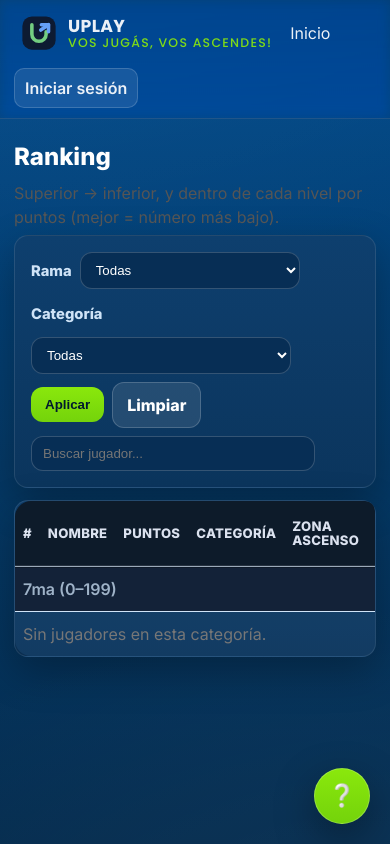
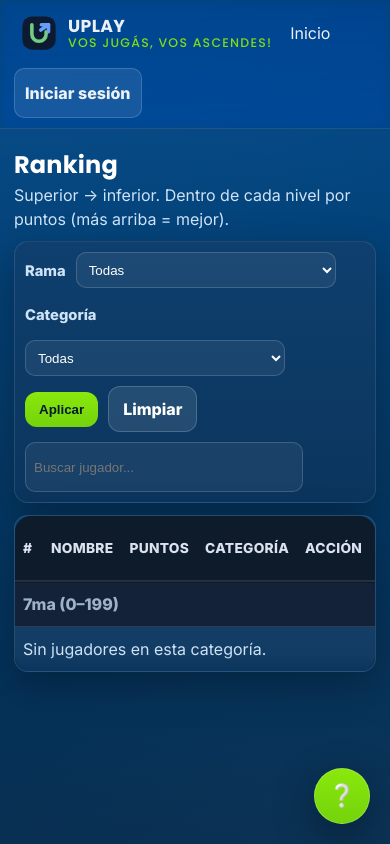
Before and after one commit to academiabogadorap/uplay, a Flask app: page /ranking in a window 390 px wide. Run offline with Flask 3, Linux system fonts and the light colour scheme; some libraries are stand-ins or nearby versions.

Commit message:
UI: ranking pulido (header contrast, zebra, hover neón, separadores sticky, filtros accesibles)

```diff
--- a/templates/ranking.html
+++ b/templates/ranking.html
@@ -1,23 +1,99 @@
 {% extends "base.html" %}
 {% block title %}Ranking{% endblock %}
+
 {% block content %}
-  <h2 style="margin-bottom:6px;">Ranking</h2>
-  <p style="margin:6px 0; color:#555;">Superior → inferior, y dentro de cada nivel por puntos (mejor = número más bajo).</p>
+<style>
+  /* ===== Encabezado compacto ===== */
+  .page-head{
+    display:flex; align-items:flex-end; justify-content:space-between; gap:10px; flex-wrap:wrap;
+    margin: 4px 0 10px;
+  }
+  .page-title{ margin:0; font-family:"Poppins",system-ui; font-weight:800; letter-spacing:.2px; }
+  .page-sub{ margin:0; color:var(--muted,#9fb3c8); }
 
-  <!-- Filtros -->
-  <form method="get" class="card" style="max-width:900px;">
-    <div style="display:flex; gap:8px; align-items:center; flex-wrap:wrap;">
-      <label for="rama"><strong>Rama</strong></label>
-      <select id="rama" name="rama" style="max-width:220px;">
+  /* ===== Filtros ===== */
+  .filters.card{
+    padding:10px; display:flex; gap:10px; align-items:center; flex-wrap:wrap;
+  }
+  .filters label{ font-weight:700; font-size:.92rem; }
+  .filters select, .filters input[type="text"]{
+    height:36px; padding:6px 8px; border-radius:10px;
+    background:rgba(255,255,255,.06); border:1px solid rgba(255,255,255,.16); color:var(--text);
+    max-width:260px;
+  }
+  .filters .spacer{ flex:1; }
+
+  /* ===== Tabla ===== */
+  .table-wrap{
+    --thead-h: 44px;
+    max-height:70vh; overflow:auto; border-radius:12px;
+    mask-image: linear-gradient(to bottom, rgba(0,0,0,1) 90%, rgba(0,0,0,0));
+  }
+  table.rank{
+    width:100%; border-collapse:separate; border-spacing:0; margin:0;
+  }
+  .rank thead th{
+    position:sticky; top:0; z-index:3;
+    background:#0d1b2a; color:#dbe2ef; text-align:left;
+    padding:10px 8px; height:var(--thead-h); line-height:1.1;
+    text-transform:uppercase; letter-spacing:.02em;
+    box-shadow:0 2px 0 rgba(0,0,0,.25);
+    font-size:.86rem;
+  }
+  .rank tbody td{ padding:10px 8px; vertical-align:middle; }
+  .rank tbody tr:not(.cat-sep):hover{ background:rgba(255,255,255,.04); }
+
+  /* Separador de categoría “sticky” debajo del thead */
+  .cat-sep{ position:sticky; top:var(--thead-h); z-index:2; }
+  .cat-sep td{
+    background:#132238; color:#9fb3c8; font-weight:700;
+    border-top:1px solid rgba(255,255,255,.12);
+    border-bottom:1px solid rgba(255,255,255,.12);
+    padding:8px;
+  }
+
+  /* Resaltar jugador actual */
+  .row-highlight{ outline:1px solid rgba(138,232,12,.35); background:rgba(138,232,12,.06); }
+
+  /* Badges & botones */
+  .badge{ display:inline-block; padding:2px 8px; border-radius:999px; background:rgba(255,255,255,.12); border:1px solid rgba(255,255,255,.18); font-size:.8rem; }
+  .badge-ok{ background:#153c2a; border-color:#2a8b5f; }
+
+  .btn{ cursor:pointer; }
+  .btn-ghost{ background:rgba(255,255,255,.10); border:1px solid rgba(255,255,255,.18); }
+  .btn-slim{ height:36px; padding:6px 10px; border-radius:10px; font-weight:700; }
+
+  /* Responsive tweaks */
+  @media (max-width:720px){
+    .rank thead th:nth-child(5),
+    .rank tbody td:nth-child(5),
+    .rank thead th:nth-child(6),
+    .rank tbody td:nth-child(6){
+      display:none; /* ocultamos columnas menos críticas en mobile */
+    }
+    .filters{ padding:8px; }
+  }
+</style>
+
+<div class="page-head">
+  <div>
+    <h2 class="page-title">Ranking</h2>
+    <p class="page-sub">Superior → inferior. Dentro de cada nivel por puntos (más arriba = mejor).</p>
+  </div>
+</div>
+
+<!-- ===== Filtros ===== -->
+<form method="get" class="card filters" role="search" aria-label="Filtros de ranking">
+  <label for="rama">Rama</label>
+  <select id="rama" name="rama">
     <option value="">Todas</option>
     <option value="CABALLEROS" {% if rama_filtro == 'CABALLEROS' %}selected{% endif %}>Caballeros</option>
     <option value="DAMAS" {% if rama_filtro == 'DAMAS' %}selected{% endif %}>Damas</option>
     <option value="MIXTA" {% if rama_filtro == 'MIXTA' %}selected{% endif %}>Mixta</option>
   </select>
 
-      <!-- NUEVO: filtro por categoría (se llena según la rama seleccionada) -->
-      <label for="categoria_id"><strong>Categoría</strong></label>
-      <select id="categoria_id" name="categoria_id" style="max-width:260px;">
+  <label for="categoria_id">Categoría</label>
+  <select id="categoria_id" name="categoria_id">
     <option value="">Todas</option>
     {% for c in categorias_visible %}
       <option value="{{ c.id }}" {% if categoria_id == c.id %}selected{% endif %}>
@@ -30,31 +106,28 @@
   <a href="{{ url_for('ranking') }}" class="btn btn-ghost">Limpiar</a>
 
   <div class="spacer"></div>
-      <input id="searchBox" placeholder="Buscar jugador..." style="max-width:260px;">
-    </div>
+  <input id="searchBox" type="text" placeholder="Buscar jugador..." aria-label="Buscar jugador">
 </form>
 
 {% if grupos and grupos|length > 0 %}
   <div class="card" style="padding:0;">
-      <div class="table-scroll" style="--thead-h: 44px; max-height:70vh; overflow:auto; border-radius:10px;">
-        <table id="rankingTable" style="margin:0;">
+    <div class="table-wrap">
+      <table id="rankingTable" class="rank">
         <thead>
           <tr>
-              <th style="width:44px;">#</th>
+            <th style="width:56px;">#</th>
             <th>Nombre</th>
             <th>Puntos</th>
             <th>Categoría</th>
             <th>Zona ascenso</th>
-              <th>Rivales en nivel superior</th>
-              <th>Acción</th>
+            <th>Rivales sup.</th>
+            <th style="width:140px;">Acción</th>
           </tr>
         </thead>
         <tbody>
           {% for cat, filas in grupos %}
             <tr class="cat-sep">
-                <td colspan="7">
-                  {{ cat.nombre }} ({{ cat.puntos_min }}–{{ cat.puntos_max }})
-                </td>
+              <td colspan="7">{{ cat.nombre }} ({{ cat.puntos_min }}–{{ cat.puntos_max }})</td>
             </tr>
 
             {% if filas and filas|length > 0 %}
@@ -68,24 +141,18 @@
                   <td>
                     {% if zona_ascenso.get(j.id) %}
                       <span class="badge badge-ok">Sí</span>
-                      {% else %}
-                        No
-                      {% endif %}
+                    {% else %}No{% endif %}
                   </td>
                   <td>{{ rivales_count.get(j.id, 0) }}</td>
                   <td>
                     {% if zona_ascenso.get(j.id) and rivales_count.get(j.id, 0) > 0 %}
-                        <a href="{{ url_for('desafios_new', desafiante_id=j.id) }}" class="btn">Desafiar</a>
-                      {% else %}
-                        —
-                      {% endif %}
+                      <a href="{{ url_for('desafios_new', desafiante_id=j.id) }}" class="btn btn-slim">Desafiar</a>
+                    {% else %}—{% endif %}
                   </td>
                 </tr>
               {% endfor %}
             {% else %}
-                <tr>
-                  <td colspan="7" style="color:#777;">Sin jugadores en esta categoría.</td>
-                </tr>
+              <tr><td colspan="7" class="muted">Sin jugadores en esta categoría.</td></tr>
             {% endif %}
           {% endfor %}
         </tbody>
@@ -93,33 +160,8 @@
     </div>
   </div>
 {% else %}
-    <p>No hay jugadores suscriptos (o no hay categorías para la rama/categoría filtrada).</p>
+  <p class="muted">No hay jugadores suscriptos (o no hay categorías para la rama/categoría filtrada).</p>
 {% endif %}
-
-  <style>
-    #rankingTable thead th{
-      position: sticky;
-      top: 0;
-      z-index: 3;
-      background: #0d1b2a;
-      color: #dbe2ef;
-      text-align: left;
-      padding: 10px 8px;
-      height: var(--thead-h);
-      line-height: 1.1;
-      text-transform: uppercase;
-      letter-spacing: .02em;
-      box-shadow: 0 2px 0 rgba(0,0,0,.25);
-    }
-    #rankingTable td{ padding: 10px 8px; }
-    .table-scroll .cat-sep{ position: sticky; top: var(--thead-h); z-index: 2; }
-    .table-scroll .cat-sep td{
-      background: #132238; color: #9fb3c8; font-weight: 600;
-      border-top: 1px solid var(--muted); border-bottom: 1px solid var(--muted);
-      padding: 8px;
-    }
-    #rankingTable tbody tr:not(.cat-sep):hover{ background: rgba(255,255,255,.04); }
-  </style>
 
 <script>
   // Filtro por nombre (cliente)
@@ -130,25 +172,23 @@
 
     box.addEventListener('input', function () {
       const q = this.value.trim().toLowerCase();
-        const rows = table.querySelectorAll('tbody tr');
+      const rows = Array.from(table.querySelectorAll('tbody tr'));
 
-        const rowsArr = Array.from(rows);
-        for (let i = 0; i < rowsArr.length; i++) {
-          const r = rowsArr[i];
+      for (const r of rows) {
         if (r.classList.contains('cat-sep')) { r.style.display = ''; continue; }
         const nameCell = r.querySelector('.col-nombre');
         const visible = !q || (nameCell && nameCell.textContent.toLowerCase().includes(q));
         r.style.display = visible ? '' : 'none';
       }
 
-        // ocultar separadores sin filas visibles debajo
-        for (let i = 0; i < rowsArr.length; i++) {
-          const sep = rowsArr[i];
+      // Ocultar separadores sin filas visibles debajo
+      for (let i = 0; i < rows.length; i++) {
+        const sep = rows[i];
         if (!sep.classList.contains('cat-sep')) continue;
         let hasVisible = false;
-          for (let j = i + 1; j < rowsArr.length; j++) {
-            if (rowsArr[j].classList.contains('cat-sep')) break;
-            if (rowsArr[j].style.display !== 'none') { hasVisible = true; break; }
+        for (let j = i + 1; j < rows.length; j++) {
+          if (rows[j].classList.contains('cat-sep')) break;
+          if (rows[j].style.display !== 'none') { hasVisible = true; break; }
         }
         sep.style.display = hasVisible ? '' : 'none';
       }
@@ -159,184 +199,60 @@
 
 {% block help_content %}
 <style>
-  /* ==== Modal de ayuda compacto con scroll propio (mismo patrón del resto) ==== */
+  /* Ayuda compacta (mismo patrón que ya venimos usando) */
   .help-container{ display:flex; justify-content:center; width:100%; }
   .help-wrap{
-    width: min(800px, 90vw);
-    margin: 0 auto;
-
-    /* Altura reducida + scroll en el contenedor */
-    max-height: 62dvh;
-    max-height: 62vh;   /* fallback */
-    overflow: auto;
-    overscroll-behavior: contain;
-
-    position: relative;
-    background: transparent;
+    width:min(800px, 90vw); margin:0 auto;
+    max-height:62dvh; max-height:62vh; overflow:auto; overscroll-behavior:contain;
+    position:relative; background:transparent;
   }
-
-  /* Header compacto y sticky */
   .help-head{
-    position: sticky; top: 0; z-index: 2;
-    display:flex; align-items:center; gap:6px;
-    padding:6px 6px; margin-bottom:4px;
-    background: var(--bg, rgba(10,12,20,.96));
+    position:sticky; top:0; z-index:2; display:flex; align-items:center; gap:6px;
+    padding:6px 6px; margin-bottom:4px; background:var(--bg, rgba(10,12,20,.96));
     border-bottom:1px solid rgba(255,255,255,.06);
   }
   .help-title{ margin:0; font-size: clamp(.92rem, 2vw, 1.02rem); }
-  .help-sub{   margin:0; color:var(--muted,#98a2b3); font-size: clamp(.78rem, 1.7vw, .88rem); }
-
-  /* Grid */
-  .help-grid{
-    display:grid;
-    grid-template-columns: repeat(auto-fit, minmax(236px, 1fr));
-    gap:8px;
-  }
-
-  /* Cards */
-  .help-card{
-    background: rgba(255,255,255,.04);
-    border:1px solid rgba(255,255,255,.08);
-    border-radius:10px;
-    padding:6px;
-  }
-  .help-card h4{
-    display:flex; align-items:center; gap:6px;
-    margin:0 0 4px;
-    font-size: clamp(.88rem, 1.9vw, .96rem);
-  }
-  .help-card p, .help-card li{
-    margin:3px 0;
-    font-size: clamp(.78rem, 1.6vw, .86rem);
-    line-height:1.3;
-  }
+  .help-sub{ margin:0; color:var(--muted,#98a2b3); font-size: clamp(.78rem, 1.7vw, .88rem); }
+  .help-grid{ display:grid; grid-template-columns: repeat(auto-fit, minmax(236px,1fr)); gap:8px; }
+  .help-card{ background: rgba(255,255,255,.04); border:1px solid rgba(255,255,255,.08); border-radius:10px; padding:6px; }
+  .help-card h4{ display:flex; align-items:center; gap:6px; margin:0 0 4px; font-size: clamp(.88rem, 1.9vw, .96rem); }
+  .help-card p, .help-card li{ margin:3px 0; font-size: clamp(.78rem, 1.6vw, .86rem); line-height:1.3; }
   .help-ul, .help-ol{ padding-left:16px; margin:4px 0; }
-
-  .help-badges { display:flex; gap:6px; flex-wrap:wrap; margin-top:4px; }
+  .help-badges{ display:flex; gap:6px; flex-wrap:wrap; margin-top:4px; }
   .chip{ display:inline-block; padding:2px 7px; border-radius:999px; font-size:.76rem; border:1px solid #2a2f45; background:#1b2138;}
   .chip.ok{ background:#1b3b2a; border-color:#1a704d; }
-  .chip.warn{ background:#3b2f1b; border-color:#704d1a; }
   .chip.info{ background:#1b2f3b; border-color:#1a4d70; }
-
-  .help-visual{
-    display:flex; align-items:center; justify-content:center;
-    background: rgba(255,255,255,.03);
-    border:1px dashed rgba(255,255,255,.12);
-    border-radius:10px; padding:6px;
-  }
-  .help-visual svg, .help-card img{ max-width:100%; height:auto; display:block; }
-
-  @media (max-width:540px){
-    .help-grid{ grid-template-columns: 1fr; }
-    .help-card h4 svg{ display:none; }
-  }
 </style>
 
 <div class="help-container">
   <div class="help-wrap">
     <div class="help-head">
       <h3 class="help-title">¿Cómo leer el Ranking?</h3>
-      <p class="help-sub">Guía rápida y visual</p>
+      <p class="help-sub">Guía rápida</p>
     </div>
 
     <div class="help-grid">
-      <!-- ¿Qué estás viendo? -->
       <section class="help-card">
-        <h4>
-          <svg width="18" height="18" viewBox="0 0 24 24" fill="none" aria-hidden="true">
-            <path d="M3 6h18M6 10h12M4 14h16" stroke="currentColor"/>
-          </svg>
-          ¿Qué estás viendo?
-        </h4>
-        <p>Jugadores ordenados por <strong>categoría</strong> (de superior a inferior). Dentro de cada categoría, se ordenan por <strong>puntos</strong> (más arriba = mejor).</p>
+        <h4>Qué estás viendo</h4>
+        <p>Jugadores ordenados por <strong>categoría</strong> (de superior a inferior) y, dentro de cada una, por <strong>puntos</strong>.</p>
         <div class="help-badges">
-          <span class="chip ok">Zona de ascenso: Sí</span>
-          <span class="chip info">Acción: Desafiar</span>
+          <span class="chip ok">Zona de ascenso</span>
+          <span class="chip info">Desafiar</span>
         </div>
       </section>
 
-      <!-- Filtros -->
       <section class="help-card">
-        <h4>
-          <svg width="18" height="18" viewBox="0 0 24 24" fill="none">
-            <path d="M4 5h16M6 12h12M9 19h6" stroke="currentColor"/>
-          </svg>
-          Filtros
-        </h4>
+        <h4>Filtros</h4>
         <ul class="help-ul">
-          <li><strong>Rama:</strong> Caballeros, Damas o Mixta.</li>
-          <li><strong>Categoría:</strong> acota los resultados a un nivel.</li>
-          <li><strong>Buscar jugador:</strong> filtrado instantáneo por nombre.</li>
+          <li><strong>Rama</strong> y <strong>Categoría</strong> para acotar la vista.</li>
+          <li><strong>Buscar jugador</strong> filtra instantáneamente por nombre.</li>
         </ul>
       </section>
 
-      <!-- Cómo se ordena -->
       <section class="help-card">
-        <h4>
-          <svg width="18" height="18" viewBox="0 0 24 24" fill="none">
-            <path d="M8 17l4-4 4 4M12 5v8" stroke="currentColor"/>
-          </svg>
-          Criterio de orden
-        </h4>
-        <ol class="help-ol">
-          <li>Categorías: de mayor a menor (según su rango de puntos).</li>
-          <li>Dentro de cada categoría: por <strong>puntos</strong> (descendente o lógica del torneo).</li>
-        </ol>
-      </section>
-
-      <!-- Zona de ascenso y Rivales -->
-      <section class="help-card">
-        <h4>
-          <svg width="18" height="18" viewBox="0 0 24 24" fill="none">
-            <circle cx="12" cy="12" r="9" stroke="currentColor"/>
-          </svg>
-          Zona de ascenso y Desafíos
-        </h4>
+        <h4>Zona & Rivales</h4>
         <ul class="help-ul">
-          <li><strong>Zona de ascenso:</strong> si los puntos ≤ mínimo de tu categoría.</li>
-          <li><strong>Rivales en nivel superior:</strong> cantidad de posibles rivales que podés desafiar arriba.</li>
-          <li>Si estás en zona y hay rivales arriba, aparece el botón <em>Desafiar</em>.</li>
-        </ul>
-      </section>
-
-      <!-- Ejemplo visual -->
-      <section class="help-card">
-        <h4>
-          <svg width="18" height="18" viewBox="0 0 24 24" fill="none">
-            <rect x="4" y="4" width="16" height="16" rx="3" stroke="currentColor"/>
-          </svg>
-          Ejemplo visual
-        </h4>
-        <div class="help-visual">
-          <svg width="260" height="110" viewBox="0 0 280 120" aria-hidden="true">
-            <rect x="1" y="1" width="278" height="118" rx="10" fill="#0f172a" stroke="rgba(255,255,255,.12)"/>
-            <rect x="16" y="14" width="248" height="18" rx="5" fill="#132238"/>
-            <text x="140" y="27" fill="#9fb3c8" font-size="10" text-anchor="middle">Categoría A (rango alto)</text>
-
-            <circle cx="36" y="60" r="10" fill="#22c55e"/>
-            <text x="36" y="78" fill="#9aa3b2" font-size="9" text-anchor="middle">Ascenso</text>
-
-            <rect x="72" y="52" width="84" height="16" rx="4" fill="#1b3b2a"/><text x="114" y="63" fill="#fff" font-size="9" text-anchor="middle">Desafiar</text>
-
-            <rect x="16" y="88" width="248" height="18" rx="5" fill="#132238"/>
-            <text x="140" y="101" fill="#9fb3c8" font-size="10" text-anchor="middle">Categoría B (rango bajo)</text>
-          </svg>
-        </div>
-        <p class="muted" style="margin-top:4px;">El botón “Desafiar” aparece si el jugador está en zona de ascenso y existen rivales en la categoría superior.</p>
-      </section>
-
-      <!-- Tips -->
-      <section class="help-card">
-        <h4>
-          <svg width="18" height="18" viewBox="0 0 24 24" fill="none">
-            <path d="M12 2l3 7h7l-5.5 4 2 7-6.5-4.5L5 20l2-7L1 9h7l4-7z" stroke="currentColor"/>
-          </svg>
-          Tips rápidos
-        </h4>
-        <ul class="help-ul">
-          <li>Usá el buscador para ubicarte rápido.</li>
-          <li>Si no ves el botón <em>Desafiar</em>, quizá no estás en zona o no hay rivales arriba.</li>
-          <li>Filtrá por categoría para comparar pares justos.</li>
+          <li>Si un jugador está en <strong>zona de ascenso</strong> y existen rivales arriba, verá el botón <em>Desafiar</em>.</li>
         </ul>
       </section>
     </div>
```
Lines whose indentation alone changed are shown as unchanged.
